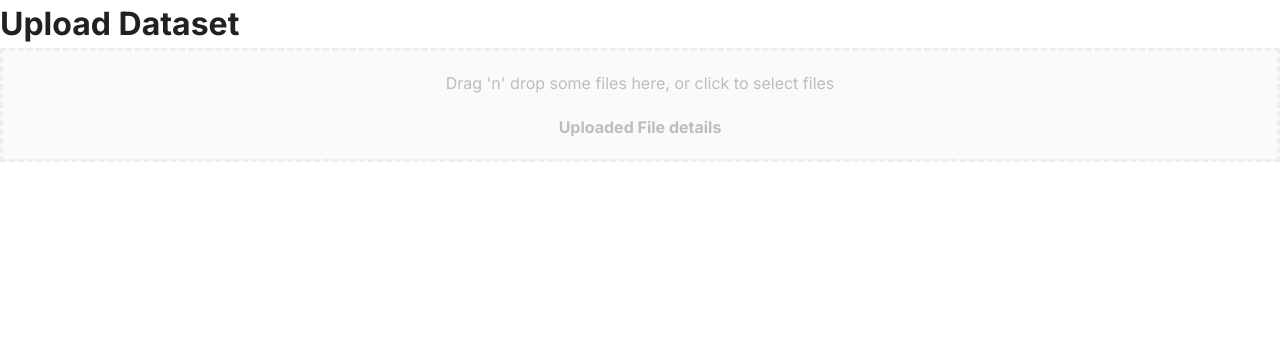
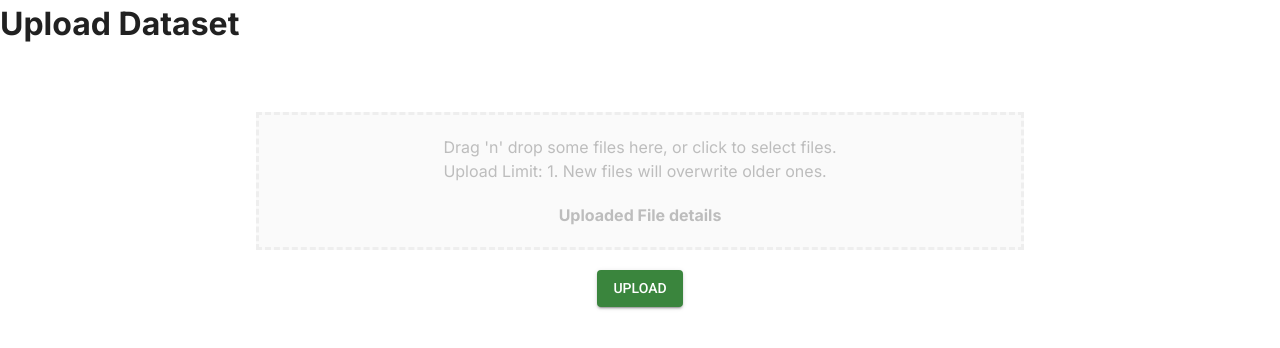
Before and after one commit to aniruddh622003/ZENITH-Sklearn-GUI, a Next.js app: page /flow/upload-dataset in a window 1280 px wide. Shown: the top 348 px of the page. Built offline with nearby package versions, Linux system fonts and the light colour scheme.

Commit message:
Basic Upload Component Added

```diff
--- a/src/app/flow/upload-dataset/index.module.css
+++ b/src/app/flow/upload-dataset/index.module.css
@@ -0,0 +1,5 @@
+.upload_wrapper {
+  justify-content: center;
+  align-items: center;
+  padding: 5% 20%;
+}
--- a/src/app/flow/upload-dataset/page.jsx
+++ b/src/app/flow/upload-dataset/page.jsx
@@ -6,8 +6,9 @@ const UploadDataset = () => {
   return (
     <div>
       <h1>Upload Dataset</h1>
-      <div className={`${styles.upload_wrapper}`}></div>
-      <Upload />
+      <div className={`${styles.upload_wrapper}`}>
+        <Upload />
+      </div>
     </div>
   );
 };
--- a/src/components/Upload/index.js
+++ b/src/components/Upload/index.js
@@ -2,6 +2,7 @@
 import React, { useEffect, useMemo } from "react";
 import { useDropzone } from "react-dropzone";
 import styles from "./index.module.css";
+import { Button } from "@mui/material";
 
 const Upload = () => {
   const {
@@ -11,7 +12,9 @@ const Upload = () => {
     isFocused,
     isDragAccept,
     isDragReject,
-  } = useDropzone();
+  } = useDropzone({
+    maxFiles: 1,
+  });
 
   useEffect(() => {
     console.log(acceptedFiles);
@@ -41,10 +44,25 @@ const Upload = () => {
   };
 
   return (
+    <div
+      style={{
+        display: "flex",
+        flexDirection: "column",
+        alignItems: "center",
+        justifyContent: "center",
+        width: "100%",
+        height: "100%",
+        gap: "20px",
+      }}
+    >
       <div className={style}>
         <div {...getRootProps()}>
           <input {...getInputProps()} />
-        <p>Drag 'n' drop some files here, or click to select files</p>
+          <p>
+            Drag 'n' drop some files here, or click to select files.
+            <br />
+            Upload Limit: 1. New files will overwrite older ones.
+          </p>
         </div>
         <aside>
           <h4 style={{ marginTop: "20px" }}>Uploaded File details</h4>
@@ -59,6 +77,8 @@ const Upload = () => {
           </ul>
         </aside>
       </div>
+      <Button variant="contained">Upload</Button>
+    </div>
   );
 };
 
--- a/src/components/Upload/index.module.css
+++ b/src/components/Upload/index.module.css
@@ -1,5 +1,6 @@
 .wrapper {
   flex: 1;
+  width: 100%;
   display: flex;
   flex-direction: column;
   align-items: center;
```
Lines whose indentation alone changed are shown as unchanged.
